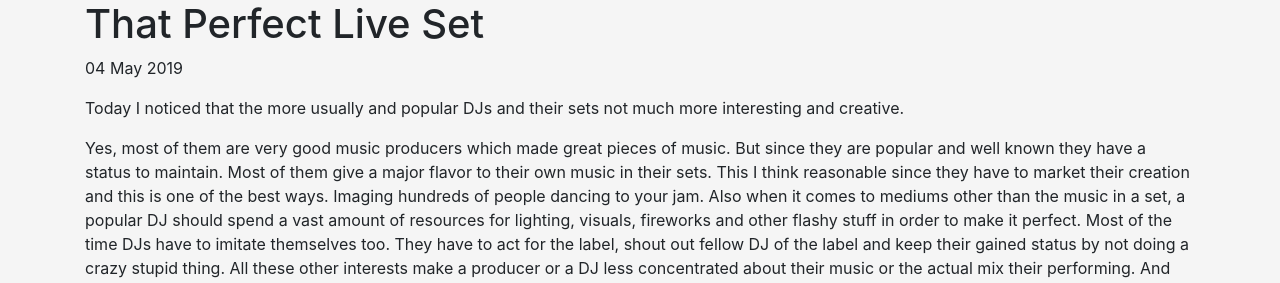
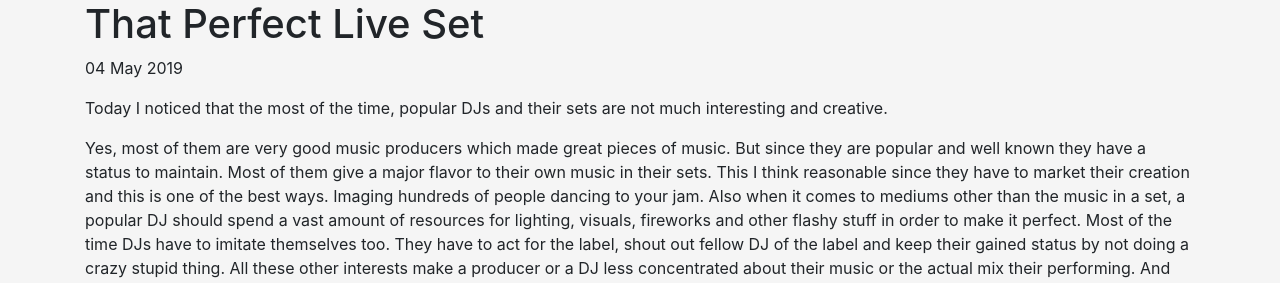
Before and after one commit to ThatUdeshUK/stuff, a Jekyll site: the page built from _posts/2019-05-04-that perfect live set.md, in a window 1280 px wide. Shown: the top 283 px of the page. Built offline with Jekyll 4.4.1, drawn with Linux system fonts in a browser that asks for light colours.

Commit message:
Post changes

```diff
--- a/_posts/2019-05-04-that perfect live set.md
+++ b/_posts/2019-05-04-that perfect live set.md
@@ -5,7 +5,7 @@ date:   2019-05-04 19:18:38 +0530
 categories: thoughts
 ---
 
-Today I noticed that the more usually and popular DJs and their sets not much more interesting and creative.
+Today I noticed that the most of the time, popular DJs and their sets are not much interesting and creative.
 
 Yes, most of them are very good music producers which made great pieces of music. But since they are popular and well known they have a status to maintain. Most of them give a major flavor to their own music in their sets. This I think reasonable since they have to market their creation and this is one of the best ways. Imaging hundreds of people dancing to your jam. Also when it comes to mediums other than the music in a set, a popular DJ should spend a vast amount of resources for lighting, visuals, fireworks and other flashy stuff in order to make it perfect. Most of the time DJs have to imitate themselves too. They have to act for the label, shout out fellow DJ of the label and keep their gained status by not doing a crazy stupid thing. All these other interests make a producer or a DJ less concentrated about their music or the actual mix their performing. And when it comes to the crowd, a popular DJ would have huge crowd without a single gap but most of the people come because of the DJ's popularity not really the enjoy the set and with less space to dance it ruin the enjoyment of the real fan too.
 
```
